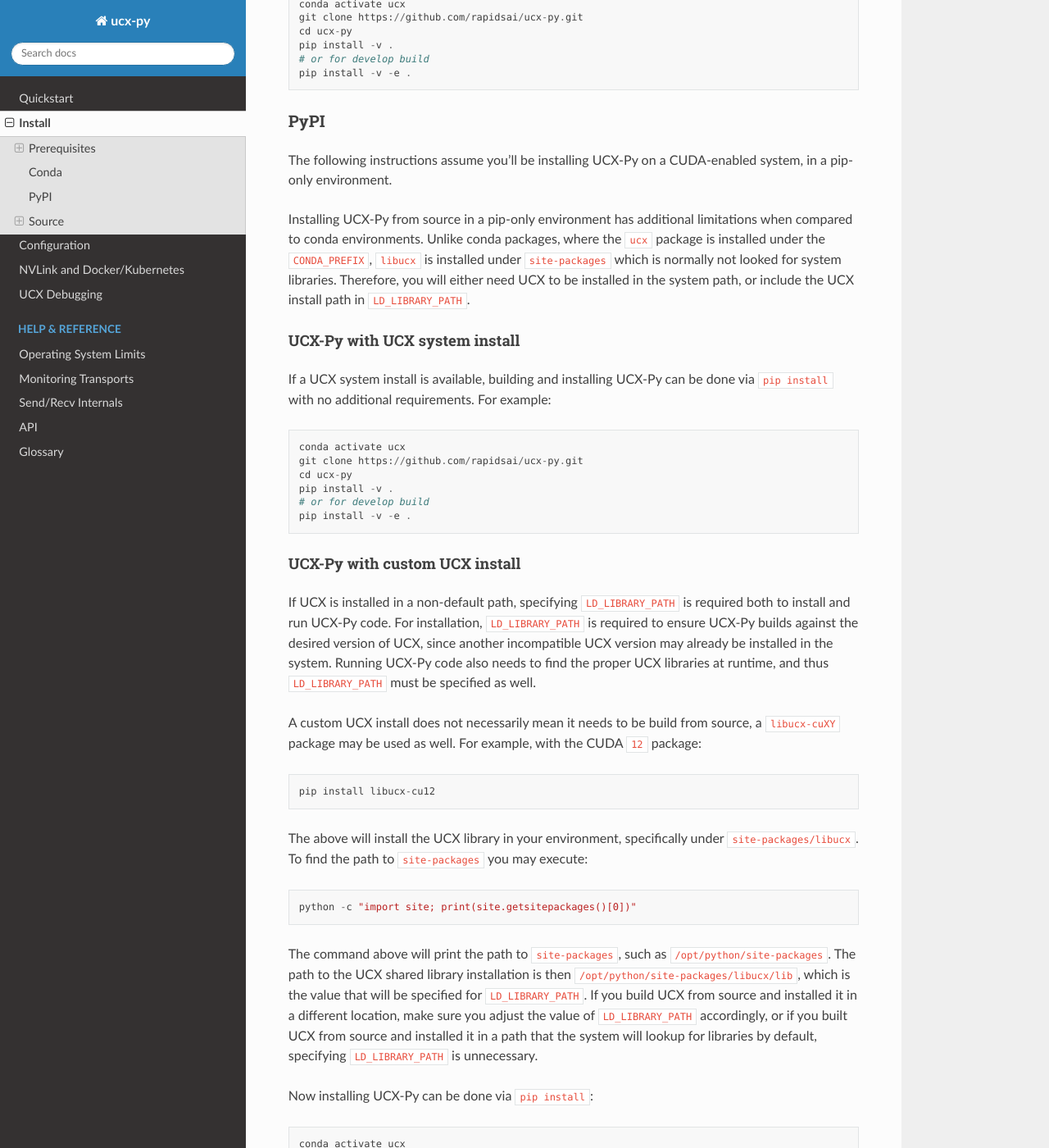
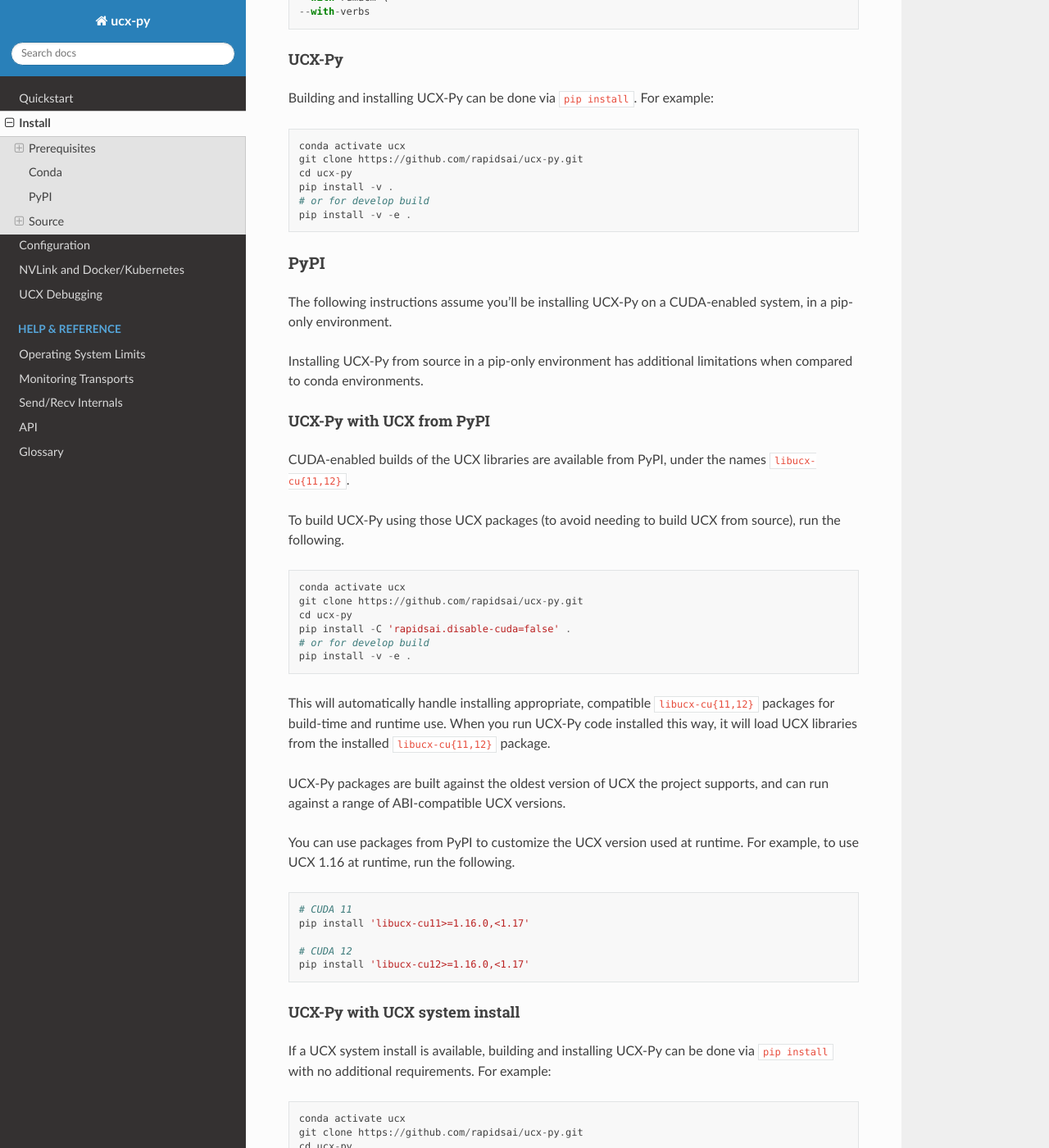
Before and after one commit to rapidsai/ucx-py, a Sphinx documentation site: the page built from docs/source/install.rst, in a window 1280 px wide and 1400 px high, scrolled down 3848 px. Shown: the whole window at 82% size. Built offline with Sphinx 7.4.7 and the Read the Docs theme 3.1.0, drawn with Linux system fonts in a browser that asks for light colours; the version number could not be read and is left out; some of the changed text lies outside the part shown.

Commit message:
document changes in library-loading, update build-UCX-from-source docs

```diff
--- a/docs/source/install.rst
+++ b/docs/source/install.rst
@@ -34,17 +34,24 @@
 Conda
 -----
 
-Conda packages can be installed as so. Replace ``<CUDA version>`` with the
-desired version (minimum ``11.2``). These are available both on ``rapidsai``
-and ``rapidsai-nightly``. Starting with the UCX 1.14.1 conda-forge package,
+Use one of the commands below to install conda packages.
+Replace `-c rapidsai` with `-c rapidsai-nightly` to pull in the newer but less stable nightly packages.
+Change `cuda-version` to pin to a different CUDA minor version if you'd like.
+
+::
+
+    # CUDA 11
+    conda create -n ucx -c conda-forge -c rapidsai \
+      cuda-version=11.8 ucx-py
+
+    # CUDA 12
+    conda create -n ucx -c conda-forge -c rapidsai \
+      cuda-version=12.5 ucx-py
+
+Starting with the UCX 1.14.1 conda-forge package,
 InfiniBand support is available again via rdma-core, thus building UCX
 from source is not required solely for that purpose anymore but may still
 be done if desired (e.g., to test for new capabilities or bug fixes).
-
-::
-
-    conda create -n ucx -c conda-forge -c rapidsai \
-      cudatoolkit=<CUDA version> ucx-py
 
 PyPI
 ----
@@ -55,13 +62,15 @@
 CUDA, but currently there are no pre-built CPU-only packages available,
 so either one of CUDA packages must be installed instead. The CUDA
 version is differentiated by the suffix ``-cuXY``, where ``XY`` must be
-replaced with the desired CUDA version. Installing CUDA ``12`` package
-can be done with the following command:
+replaced with the desired CUDA version.
 
 ::
 
+    # CUDA 11
     pip install ucx-py-cu12
 
+    # CUDA 12
+    pip install ucx-py-cu12
 
 UCX-Py has no direct dependency on CUDA, but the package specifies the
 ``-cuXY`` prefix so that the correct ``libucx-cuXY`` package is selected.
@@ -75,8 +84,7 @@
 Conda
 ~~~~~
 
-The following instructions assume you'll be using UCX-Py on a CUDA-enabled system and is in a `Conda environment <https://docs.conda.io/projects/conda/en/latest/>`_.
-
+The following instructions assume you'll be using UCX-Py on a CUDA-enabled system and using a `Conda environment <https://docs.conda.io/projects/conda/en/latest/>`_.
 
 Build Dependencies
 ^^^^^^^^^^^^^^^^^^
@@ -85,11 +93,12 @@
 
     conda create -n ucx -c conda-forge \
         automake make libtool pkg-config \
-        "python=3.12" setuptools "cython>=3.0.0"
+        "python=3.12" "setuptools>=64.0" "cython>=3.0.0"
 
 .. note::
-    The Python version must be explicitly specified here, UCX-Py currently supports
-    Python versions 3.10, 3.11, and 3.12.
+    The Python version must be explicitly specified here.
+    See https://docs.rapids.ai/install/ for the list of supported Python versions
+    for recent RAPIDS releases.
 
 Test Dependencies
 ^^^^^^^^^^^^^^^^^
@@ -102,22 +111,22 @@
         dask distributed cloudpickle
 
 
-UCX >= 1.11.1
+UCX >= 1.15.0
 ^^^^^^^^^^^^^
 
-Instructions for building UCX >= 1.11.1 (minimum version supported by UCX-Py), make sure to change ``git checkout v1.11.1`` to a newer version if desired:
+Instructions for building UCX >= 1.15.0 (minimum version supported by UCX-Py), make sure to change ``git checkout v1.15.0`` to a newer version if desired:
 
 ::
 
     conda activate ucx
     git clone https://github.com/openucx/ucx
     cd ucx
-    git checkout v1.11.1
+    git checkout v1.15.0
     ./autogen.sh
     mkdir build
     cd build
     # Performance build
-    ../contrib/configure-release --prefix=$CONDA_PREFIX --with-cuda=$CUDA_HOME --enable-mt
+    ../contrib/configure-release --prefix=$CONDA_PREFIX --with-cuda=/opt/conda/pkgs/cuda-nvml-dev-12.5.82-he02047a_0 --enable-mt
     # Debug build
     ../contrib/configure-devel --prefix=$CONDA_PREFIX --with-cuda=$CUDA_HOME --enable-mt
     make -j install
@@ -134,13 +143,13 @@
     conda install -c conda-forge c-compiler cxx-compiler gcc_linux-64=11.* rdma-core=28.*
 
 
-After installing the necessary dependencies, it's now time to build UCX from source, make sure to change ``git checkout v1.11.1`` to a newer version if desired:
+After installing the necessary dependencies, it's now time to build UCX from source, make sure to change ``git checkout v1.15.0`` to a newer version if desired:
 
 ::
 
     git clone https://github.com/openucx/ucx
     cd ucx
-    git checkout v1.11.1
+    git checkout v1.15.0
     ./autogen.sh
     mkdir build
     cd build
@@ -168,7 +177,7 @@
 If MOFED drivers are not installed on the machine, you can download drivers directly from
 `NVIDIA <https://network.nvidia.com/products/infiniband-drivers/linux/mlnx_ofed/>`_.
 
-Building UCX >= 1.11.1 as shown previously should automatically include InfiniBand support if available in the system. It is possible to explicitly
+Building from source as shown previously should automatically include InfiniBand support if available in the system. It is possible to explicitly
 activate those, ensuring the system satisfies all dependencies or fail otherwise, by including the ``--with-rdmacm`` and ``--with-verbs`` build flags.
 Additionally, we want to make sure UCX uses compilers from the system, we do so by specifying ``CC=/usr/bin/gcc`` and ``CXX=/usr/bin/g++``, be sure
 to adjust that for the path to your system compilers. For example:
@@ -205,7 +214,39 @@
 
 The following instructions assume you'll be installing UCX-Py on a CUDA-enabled system, in a pip-only environment.
 
-Installing UCX-Py from source in a pip-only environment has additional limitations when compared to conda environments. Unlike conda packages, where the ``ucx`` package is installed under the ``CONDA_PREFIX``, ``libucx`` is installed under ``site-packages`` which is normally not looked for system libraries. Therefore, you will either need UCX to be installed in the system path, or include the UCX install path in ``LD_LIBRARY_PATH``.
+Installing UCX-Py from source in a pip-only environment has additional limitations when compared to conda environments.
+
+UCX-Py with UCX from PyPI
+^^^^^^^^^^^^^^^^^^^^^^^^^
+
+CUDA-enabled builds of the UCX libraries are available from PyPI, under the names ``libucx-cu{11,12}``.
+
+To build UCX-Py using those UCX packages (to avoid needing to build UCX from source), run the following.
+
+::
+
+    conda activate ucx
+    git clone https://github.com/rapidsai/ucx-py.git
+    cd ucx-py
+    pip install -C 'rapidsai.disable-cuda=false' .
+    # or for develop build
+    pip install -v -e .
+
+This will automatically handle installing appropriate, compatible ``libucx-cu{11,12}`` packages for build-time and runtime use.
+When you run UCX-Py code installed this way, it will load UCX libraries from the installed ``libucx-cu{11,12}`` package.
+
+UCX-Py packages are built against the oldest version of UCX the project supports, and can run against a range
+of ABI-compatible UCX versions.
+
+You can use packages from PyPI to customize the UCX version used at runtime. For example, to use UCX 1.16 at runtime, run the following.
+
+::
+
+    # CUDA 11
+    pip install 'libucx-cu11>=1.16.0,<1.17'
+
+    # CUDA 12
+    pip install 'libucx-cu12>=1.16.0,<1.17'
 
 
 UCX-Py with UCX system install
@@ -222,39 +263,44 @@
     # or for develop build
     pip install -v -e .
 
+To ensure that system install of UCX is always used at runtime (and not the ``libucx-cu{11,12}`` wheels), set the following
+environment variable in the runtime environment.
+
+::
+
+    export RAPIDS_LIBUCX_PREFER_SYSTEM_LIBRARY=true
+
 
 UCX-Py with custom UCX install
 ^^^^^^^^^^^^^^^^^^^^^^^^^^^^^^
 
-If UCX is installed in a non-default path, specifying ``LD_LIBRARY_PATH`` is required both to install and run UCX-Py code. For installation, ``LD_LIBRARY_PATH`` is required to ensure UCX-Py builds against the desired version of UCX, since another incompatible UCX version may already be installed in the system. Running UCX-Py code also needs to find the proper UCX libraries at runtime, and thus ``LD_LIBRARY_PATH`` must be specified as well.
-
-A custom UCX install does not necessarily mean it needs to be build from source, a ``libucx-cuXY`` package may be used as well. For example, with the CUDA ``12`` package:
+If UCX is installed in a non-default path (as it might be if you built it from source), some additional configuration is required to build and run UCX-Py against it.
+To check if the loader can find your custom UCX installation, run the following.
 
 ::
 
-    pip install libucx-cu12
+    ldconfig -p | grep libucs
 
-The above will install the UCX library in your environment, specifically under ``site-packages/libucx``. To find the path to ``site-packages`` you may execute:
-
-::
-
-    python -c "import site; print(site.getsitepackages()[0])"
-
-The command above will print the path to ``site-packages``, such as ``/opt/python/site-packages``. The path to the UCX shared library installation is then ``/opt/python/site-packages/libucx/lib``, which is the value that will be specified for ``LD_LIBRARY_PATH``. If you build UCX from source and installed it in a different location, make sure you adjust the value of ``LD_LIBRARY_PATH`` accordingly, or if you built UCX from source and installed it in a path that the system will lookup for libraries by default, specifying ``LD_LIBRARY_PATH`` is unnecessary.
-
-Now installing UCX-Py can be done via ``pip install``:
+If that returns that filepath you expect, then you can just use the "UCX-Py with UCX system install" instructions above.
+If that doesn't show anything, then you need to help the loader find the UCX libraries.
+At build time, add your install of UCX to ``LD_LIBRARY_PATH``.
 
 ::
 
     conda activate ucx
     git clone https://github.com/rapidsai/ucx-py.git
     cd ucx-py
-    LD_LIBRARY_PATH=/opt/python/site-packages/libucx/lib pip install -v .
+    CUSTOM_UCX_INSTALL="wherever-you-put-your-ucx-install"
+    LD_LIBRARY_PATH="${CUSTOM_UCX_INSTALL}:${LD_LIBRARY_PATH}" \
+        pip install -v .
     # or for develop build
-    LD_LIBRARY_PATH=/opt/python/site-packages/libucx/lib pip install -v -e .
+    LD_LIBRARY_PATH="${CUSTOM_UCX_INSTALL}:${LD_LIBRARY_PATH}" \
+        pip install -v -e .
 
-Now, to run UCX-Py-enabled code specifying ``LD_LIBRARY_PATH`` will also be required. For example:
+Set the following in the environment to ensure that those libraries are preferred at run time as well.
 
 ::
 
-    LD_LIBRARY_PATH=/opt/python/site-packages/libucx/lib python -c "import ucp; print(ucp.get_ucx_version())"
+    RAPIDS_LIBUCX_PREFER_SYSTEM_LIBRARY=true
+    LD_LIBRARY_PATH="${CUSTOM_UCX_INSTALL}:${LD_LIBRARY_PATH}" \
+      python -c "import ucp; print(ucp.get_ucx_version())"
```
